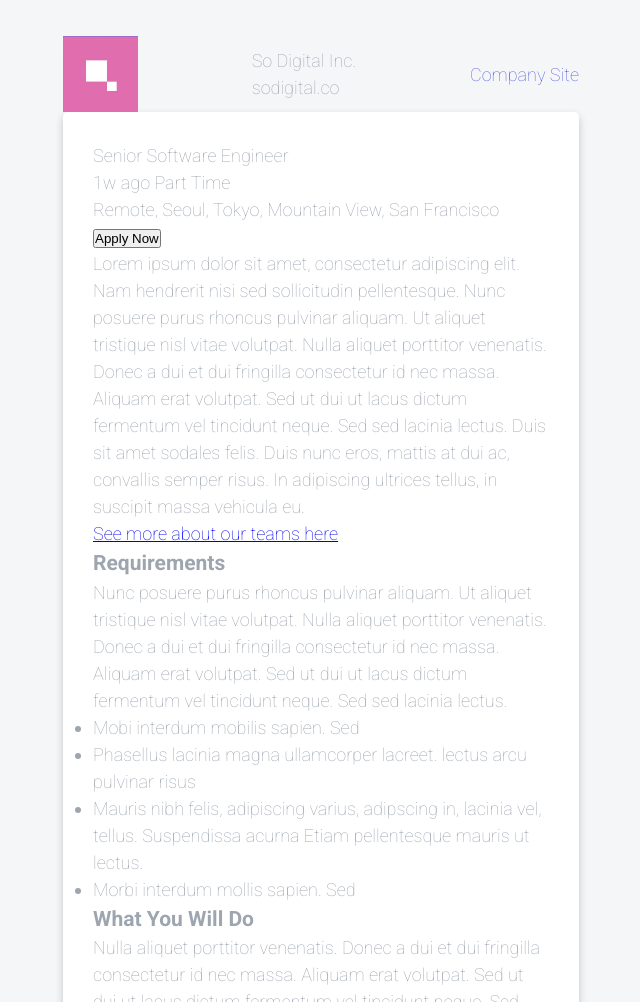
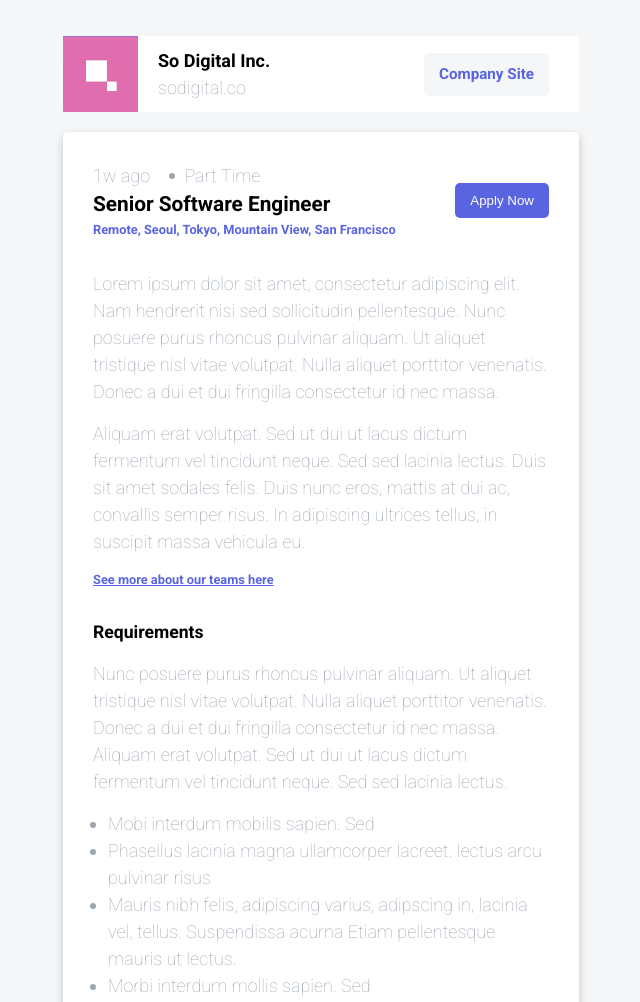
Before and after one commit to chasscepts/github-jobs, a website: page index.html in a window 1280 px wide. Shown: the part 2920-3922 px from the top of the page, without its empty margins (319-959 px from the left). Drawn offline with Linux system fonts and the light colour scheme.

Commit message:
apply details page style

```diff
--- a/index.html
+++ b/index.html
@@ -161,59 +161,65 @@
         <button class="btn text-white bg-primary" type="button" id="more-jobs">Load More</button>
       </div>
     </section>
-    <section class="job-details">
+    <section class="job-details details-page">
       <div class="details-screen">
-        <header>
+        <header class="bg-white">
           <h2 class="clip">Job Details</h2>
           <div class="d-flex justify-content-between align-items-center">
-            <img src="assets/images/sample.png" alt="company-logo">
+            <div class="d-flex align-items-center">
+              <img class="logo" src="assets/images/sample.png" alt="company-logo">
               <div>
-              <p>So Digital Inc.</p>
+                <p class="text-black company">So Digital Inc.</p>
                 <p>sodigital.co</p>
               </div>
-            <a class="btn text-primary bg-secondary" href="#">Company Site</a>
+            </div>
+            <a class="btn text-primary bg-secondary site-link" href="#">Company Site</a>
           </div>
         </header>
-        <div class="card bg-white">
-          <section>
-            <header>
+        <div class="card bg-white white-sections">
+          <section class="mb-30">
+            <header class="details-intro-header">
               <h3 class="clip">Introduction</h3>
+              <div class="d-flex justify-content-between align-items-center">
                 <div>
-                <p>Senior Software Engineer</p>
-                <p>
-                  <span>1w ago</span>
+                  <p class="type">
+                    <time>1w ago</time>
                     <span>Part Time</span>
                   </p>
-                <p>Remote, Seoul, Tokyo, Mountain View, San Francisco</p>
+                  <div>
+                    <p class="h3 text-black">Senior Software Engineer</p>
+                    <p class="text-primary reduced">Remote, Seoul, Tokyo, Mountain View, San Francisco</p>
                   </div>
-              <button type="button">Apply Now</button>
+                </div>
+                <button class="btn text-white bg-primary apply-btn" type="button">Apply Now</button>
+              </div>
             </header>
-            <p>
+            <p class="mb-15">
               Lorem ipsum dolor sit amet, consectetur adipiscing elit. Nam hendrerit nisi sed sollicitudin pellentesque. Nunc posuere purus rhoncus pulvinar aliquam. Ut aliquet tristique nisl vitae volutpat. Nulla aliquet porttitor venenatis. Donec a dui et dui fringilla consectetur id nec massa.
             </p>
-            <p>
+            <p class="mb-15">
               Aliquam erat volutpat. Sed ut dui ut lacus dictum fermentum vel tincidunt neque. Sed sed lacinia lectus. Duis sit amet sodales felis. Duis nunc eros, mattis at dui ac, convallis semper risus. In adipiscing ultrices tellus, in suscipit massa vehicula eu.
             </p>
-            <a href="#">See more about our teams here</a>
+            <a class="d-block mb-15 reduced text-primary" href="#">See more about our teams here</a>
           </section>
-          <section>
-            <h3>Requirements</h3>
-            <p>
+          <section class="mb-30">
+            <h3 class="h4 text-black mb-15">Requirements</h3>
+            <p class="mb-15">
               Nunc posuere purus rhoncus pulvinar aliquam. Ut aliquet tristique nisl vitae volutpat. Nulla aliquet porttitor venenatis. Donec a dui et dui fringilla consectetur id nec massa. Aliquam erat volutpat. Sed ut dui ut lacus dictum fermentum vel tincidunt neque. Sed sed lacinia lectus.
             </p>
-            <ul>
+            <ul class="mb-30">
               <li>Mobi interdum mobilis sapien. Sed</li>
               <li>Phasellus lacinia magna ullamcorper lacreet. lectus arcu pulvinar risus</li>
               <li>Mauris nibh felis, adipiscing varius, adipscing in, lacinia vel, tellus. Suspendissa acurna Etiam pellentesque mauris ut lectus.</li>
               <li>Morbi interdum mollis sapien. Sed</li>
             </ul>
           </section>
-          <section>
-            <h3>What You Will Do</h3>
-            <p>
+          <section class="mb-30">
+            <h3 class="mb-15 h4 text-black">What You Will Do</h3>
+            <p class="mb-15">
               Nulla aliquet porttitor venenatis. Donec a dui et dui fringilla consectetur id nec massa. Aliquam erat volutpat. Sed ut dui ut lacus dictum fermentum vel tincidunt neque. Sed sed lacinia lectus. Duis sit amet sodales felis. Duis nunc eros, mattis at dui ac, convallis semper risus.
             </p>
-            <p>
+            <p class="mb-15">
               Nunc posuere purus rhoncus pulvinar aliquam. Ut aliquet tristique nisl vitae volutpat. Nulla aliquet porttitor venenatis. Donec a dui et dui fringilla consectetur id nec massa. Aliquam erat volutpat. Sed ut dui ut lacus dictum fermentum vel tincidunt neque. Sed sed lacinia lectus.
             </p>
             <ol>
@@ -224,24 +230,24 @@
             </ol>
           </section>
         </div>
-        <section class="card text-white bg-primary">
+        <section class="text-white bg-primary how-to-apply">
           <h3>How to Apply</h3>
           <p>
-
+            Nam hendrerit nisi sed sollicitudin pellentesque. Nunc posuere purus rhoncus pulvinar aliquam. Ut aliquet tristique nisl vitae volutpat. Nulla aliquet porttitor venenatis. Donec a dui et dui fringilla consectetur id nec massa.
           </p>
-          <a href="#">https://examplelink.com/how-to-apply</a>
+          <a class="text-white reduced" href="#">https://examplelink.com/how-to-apply</a>
         </section>
       </div>
     </section>
-    <footer class="bg-white">
+  </main>
+  <footer class="bg-white details-page details-footer">
     <div class="d-flex justify-content-between align-items-center details-screen">
       <div>
-          <p class="text-black">Senior Software Engineer</p>
+        <p class="text-black h4">Senior Software Engineer</p>
         <p>So Digital Inc.</p>
       </div>
       <button class="btn text-white bg-primary" type="button">Apply Now</button>
     </div>
   </footer>
-  </main>
 </body>
 </html>
--- a/style.scss
+++ b/style.scss
@@ -360,6 +360,75 @@ b {
     border-radius: 5px;
   }
 
+  .location {
+    font-weight: bold;
+    font-size: 0.95rem;
+  }
+}
+
+.more-jobs-wrap {
+  padding: 20px 0;
+
+  .btn {
+    padding: 20px 30px;
+    font-size: 22px;
+  }
+}
+
+.job-details {
+  padding-top: 40px;
+
+  ul, ol {
+    padding-left: 15px;
+  }
+  .logo {
+    margin-right: 20px;
+  }
+
+  .company {
+    font-weight: bold;
+  }
+
+  .site-link {
+    font-weight: bold;
+    font-size: 0.95rem;
+    margin-right: 30px;
+    padding: 10px 15px;
+  }
+
+  .white-sections {
+    margin: 20px 0;
+  }
+
+  .details-intro-header {
+    margin-bottom: 30px;
+  }
+
+  .reduced {
+    font-weight: bold;
+    font-size: 0.8rem;
+  }
+
+  .apply-btn {
+    padding: 10px 15px;
+  }
+
+  .how-to-apply {
+    background-image: url(assets/images/banner.png);
+    background-repeat: no-repeat;
+    background-size: cover;
+    padding: 30px;
+  }
+
+  .mb-15 {
+    margin-bottom: 15px;
+  }
+
+  .mb-30 {
+    margin-bottom: 30px;
+  }
+}
+
 .type {
   span {
     position: relative;
@@ -380,18 +449,22 @@ b {
   }
 }
 
-  .location {
+.h3 {
   font-weight: bold;
-    font-size: 0.95rem;
-  }
+  font-size: 1.3rem;
 }
 
-.more-jobs-wrap {
-  padding: 20px 0 60px;
+.h4 {
+  font-weight: bold;
+  font-size: 1.1rem;
+}
+
+.details-footer {
+  margin-bottom: 15px;
+  padding: 15px 0;
 
   .btn {
-    padding: 20px 30px;
-    font-size: 22px;
+    padding: 10px 15px;
   }
 }
 
```
Also changed, not shown: style.css, 1 other file. Lines whose indentation alone changed are shown as unchanged.
